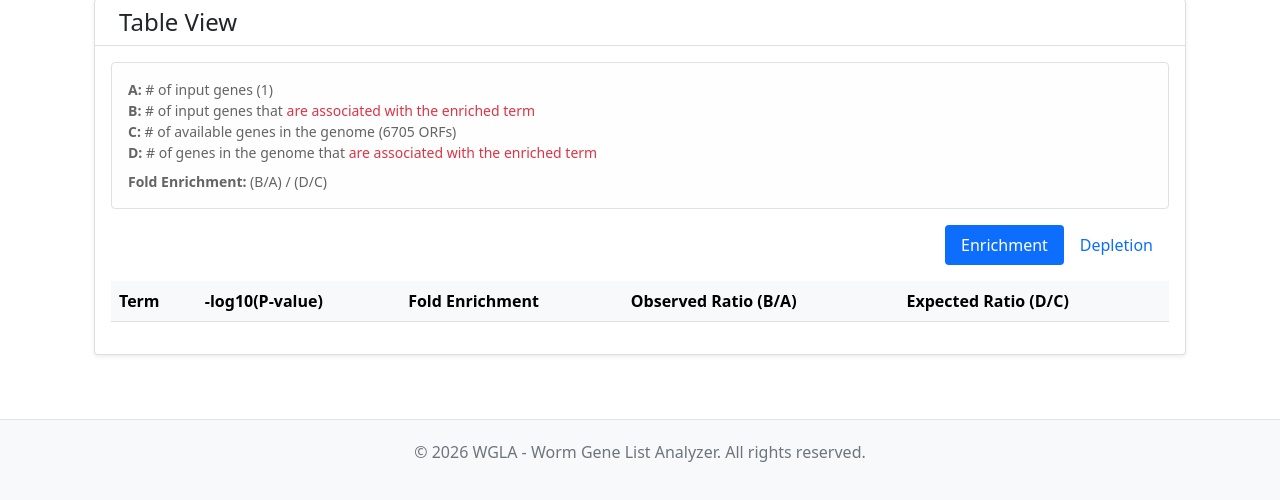
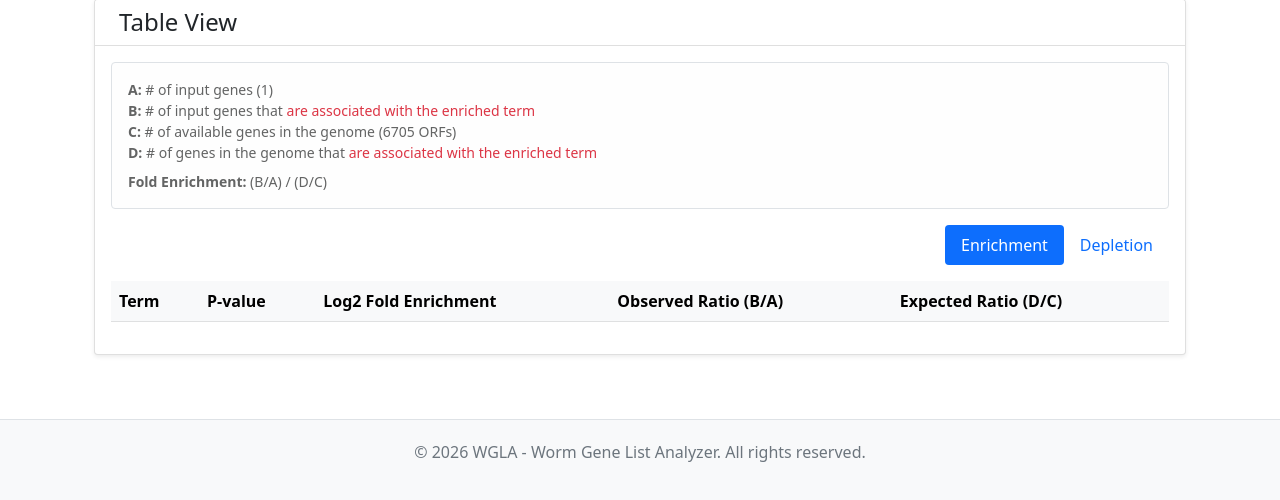
Before and after one commit to c54104719/WGLA-Worm-Gene-List-Analyzer, a Django app: template enrich_worm_project/analysis/templates/tool2.html in a window 1280 px wide. Shown: the part 1287-1787 px from the top of the page. Run offline with Django 5.2, Linux system fonts and the light colour scheme; the template is opened without the code that fills it: most values are stand-ins (such as "Sample title", 1, 10 or a date in 2020); lists and menus that the app fills with data are empty; some libraries are stand-ins or nearby versions.

Commit message:
把第一個表格的-log10pValue改成pValue，foldEnrich改成log2FoldErich

```diff
--- a/enrich_worm_project/analysis/templates/tool2.html
+++ b/enrich_worm_project/analysis/templates/tool2.html
@@ -319,8 +319,8 @@
                         <thead class="table-light">
                             <tr>
                                 <th>Term</th>
-                                <th>-log10(P-value)</th>
-                                <th>Fold Enrichment</th>
+                                <th>P-value</th>
+                                <th>Log2 Fold Enrichment</th>
                                 <th>Observed Ratio (B/A)</th>
                                 <th>Expected Ratio (D/C)</th>
                             </tr>
@@ -335,8 +335,8 @@
                         <thead class="table-light">
                             <tr>
                                 <th>Term</th>
-                                <th>-log10(P-value)</th>
-                                <th>Fold Enrichment</th>
+                                <th>P-value</th>
+                                <th>Log2 Fold Enrichment</th>
                                 <th>Observed Ratio (B/A)</th>
                                 <th>Expected Ratio (D/C)</th>
                             </tr>
@@ -514,15 +514,15 @@ WBGene00021929`;
                     p_deplete = row.p_deplete_bon;
                 }
 
-                const foldEnrichment = Math.pow(2, row.log2_fold_change).toFixed(2);
+                const log2FoldEnrichment = Number(row.log2_fold_change).toFixed(2);
 
                 if (p_enrich !== undefined && p_enrich <= cutoff) {
                     const tr = document.createElement('tr');
                     if (p_enrich < 0.05) tr.classList.add('table-danger');
                     tr.innerHTML = `
                         <td><a href="#" class="text-decoration-none">${row.domain}</a></td>
-                        <td>${calcLog10(p_enrich)}</td>
-                        <td>${foldEnrichment}</td>
+                        <td>${p_enrich}</td>
+                        <td>${log2FoldEnrichment}</td>
                         <td>${row.obs_str}</td>
                         <td>${row.exp_str}</td>
                     `;
@@ -533,8 +533,8 @@ WBGene00021929`;
                     const tr = document.createElement('tr');
                     tr.innerHTML = `
                         <td><a href="#" class="text-decoration-none">${row.domain}</a></td>
-                        <td>${calcLog10(p_deplete)}</td>
-                        <td>${foldEnrichment}</td>
+                        <td>${p_deplete}</td>
+                        <td>${log2FoldEnrichment}</td>
                         <td>${row.obs_str}</td>
                         <td>${row.exp_str}</td>
                     `;
```
